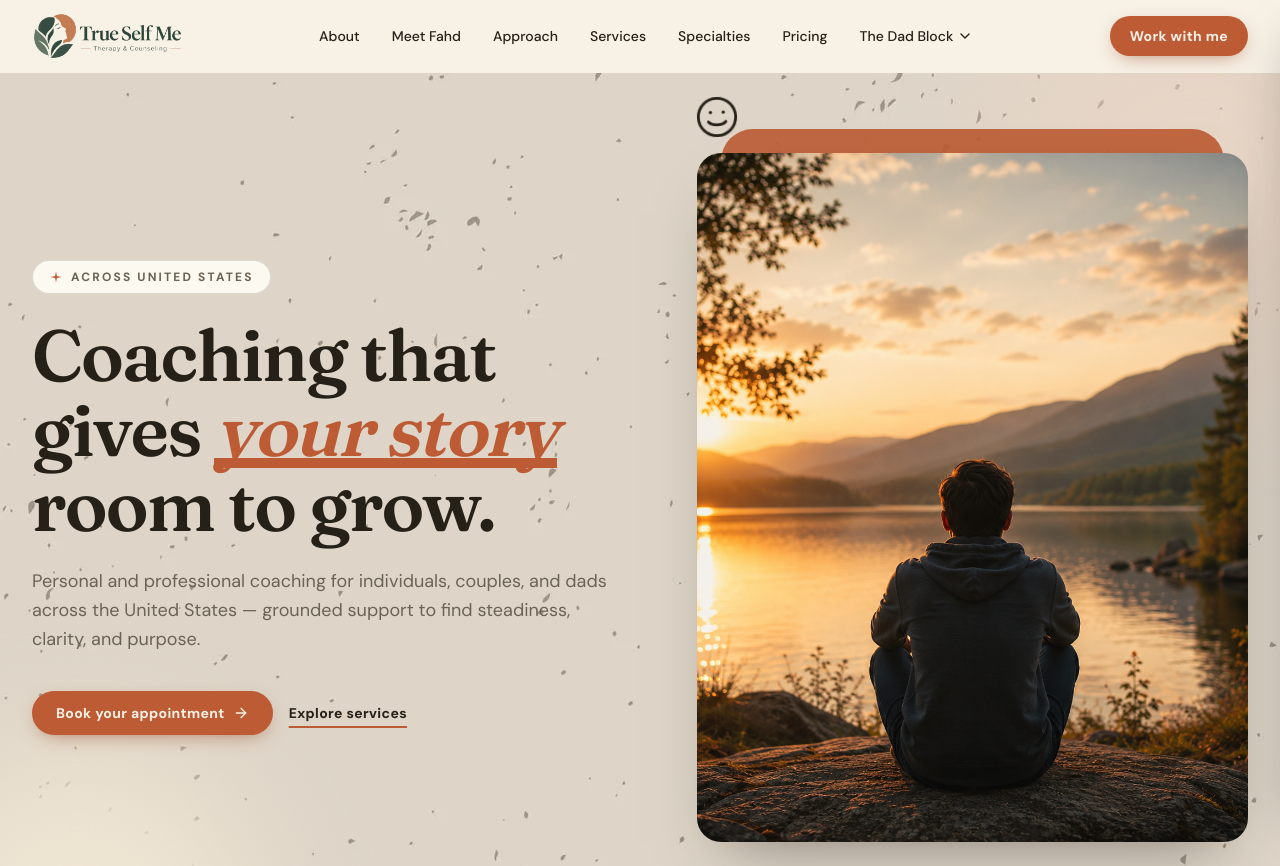
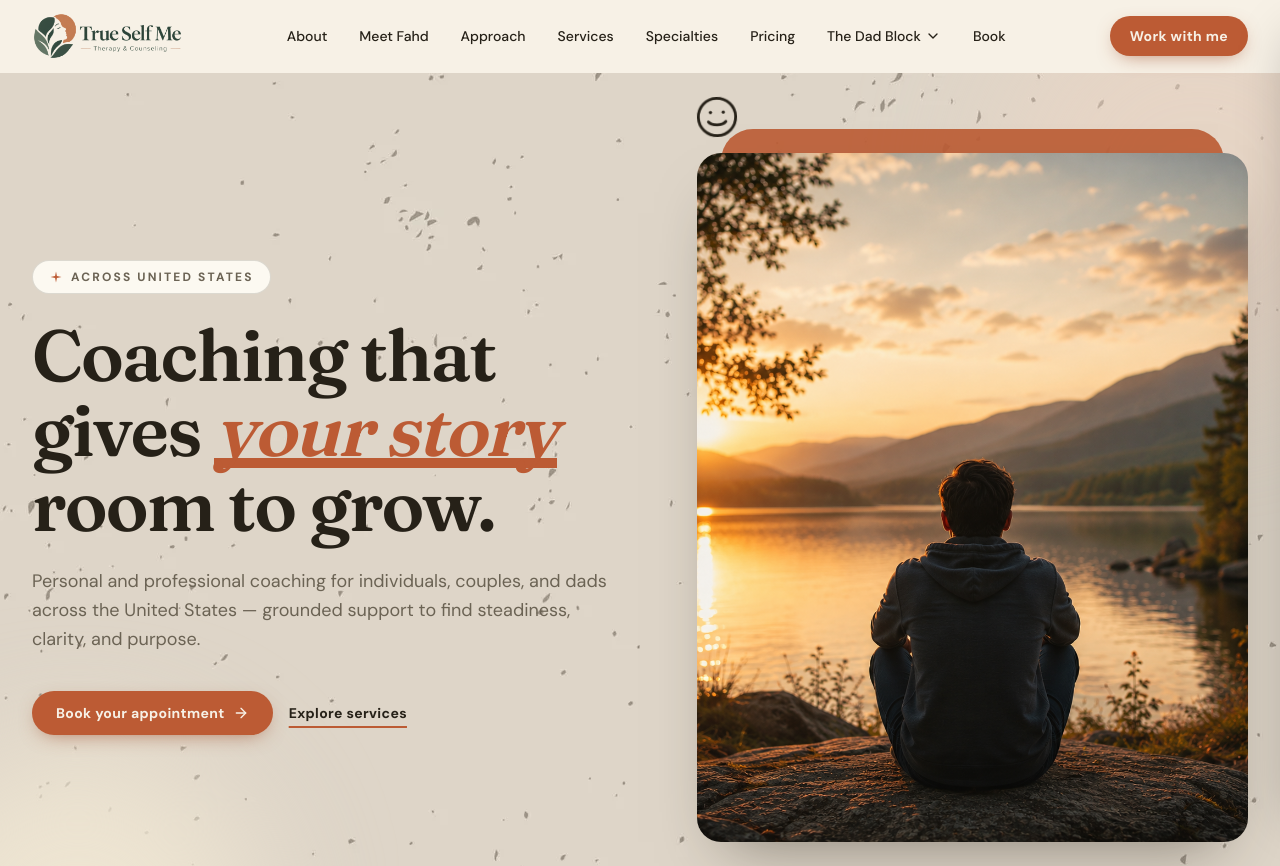
Before and after one commit to TalhaQureshi324/My_Kahani_Project, a Next.js app: page / in a window 1280 px wide. Shown: the top 866 px of the page. Built offline with nearby package versions, Linux system fonts and the light colour scheme.

Commit message:
Nav: add Book link (header, mobile drawer, footer) pointing to /book

```diff
--- a/components/navbar/nav-config.ts
+++ b/components/navbar/nav-config.ts
@@ -22,6 +22,7 @@ export const mainNav: NavItem[] = [
       { label: "Events", href: "/the-dad-block/events" },
     ],
   },
+  { label: "Book", href: "/book" },
 ];
 
 export const cta = { label: "Work with me", href: "/#contact" };
```
